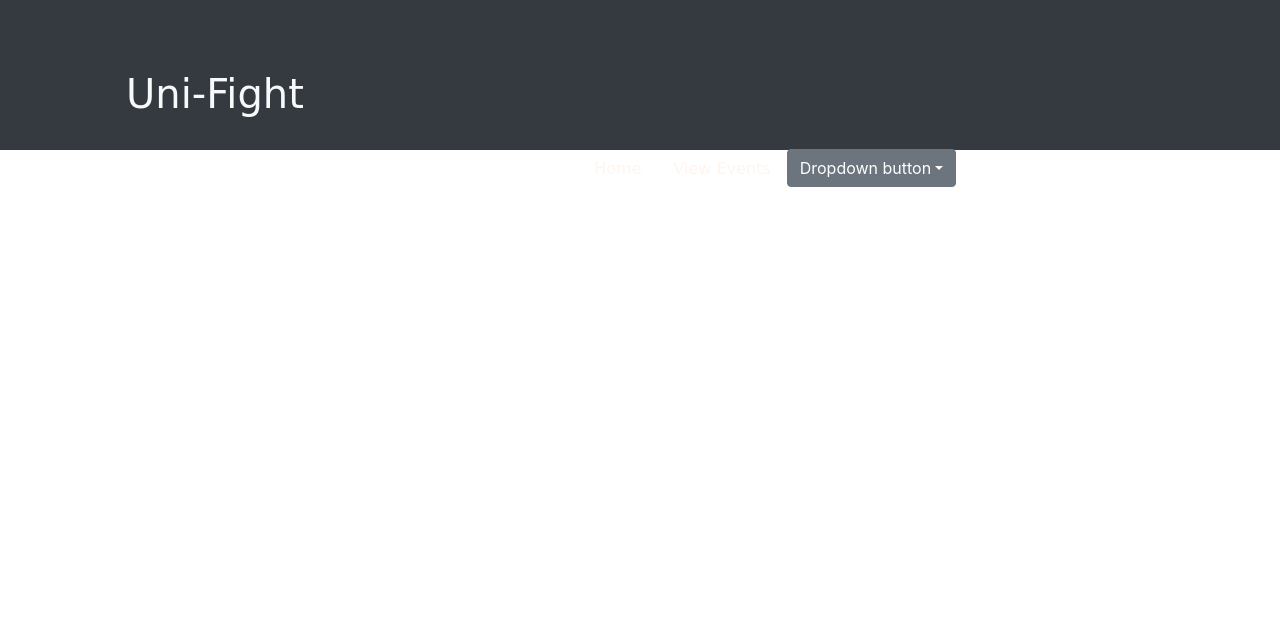
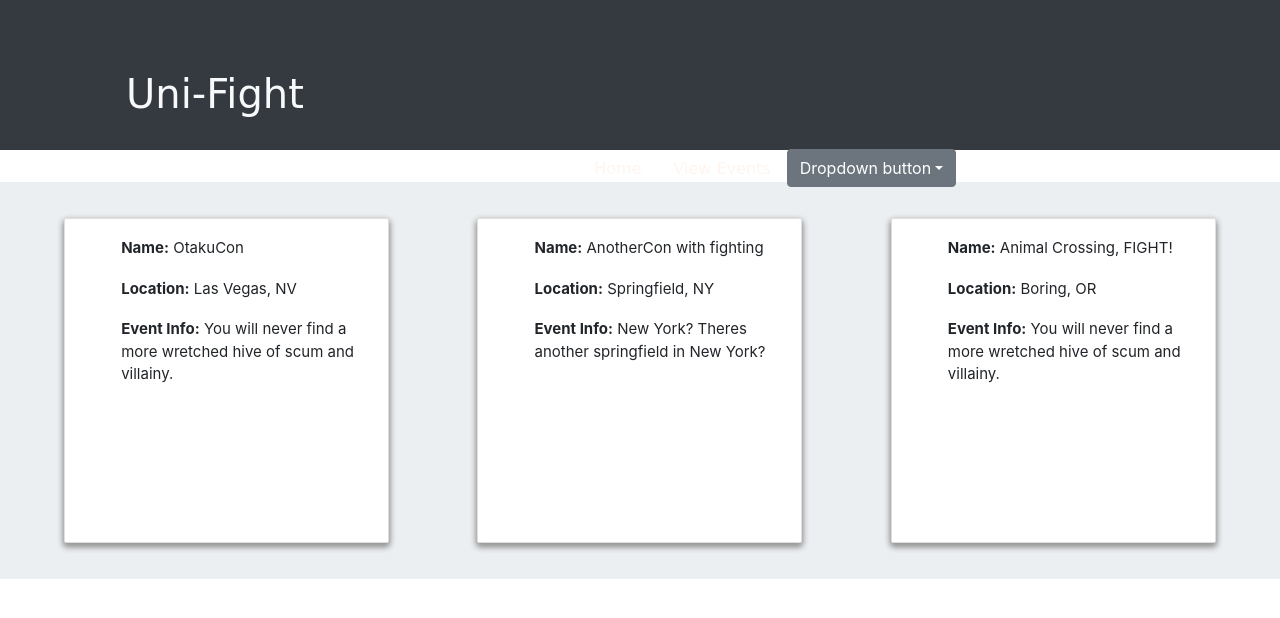
Before and after one commit to fkabir101/uni-fight, a React (Create React App) app: page / in a window 1280 px wide. Shown: the top 618 px of the page. Built offline with nearby package versions, Linux system fonts and the light colour scheme.

Commit message:
eventcards with routing

```diff
--- a/src/App.js
+++ b/src/App.js
@@ -2,6 +2,9 @@ import React, { Component } from 'react';
 import { BrowserRouter as Router, Route, Switch } from "react-router-dom";
 import Form from './components/form/form'
 import Header from "./compnents/header/headerMaine"
+import MainPage from "./components/mainPage/mainPage.js";
+
+
 
 class App extends Component {
   render() {
@@ -11,6 +14,7 @@ class App extends Component {
           <Header />
           <Switch>
             <Route exact path="/create" component={Form}/>
+            <Route exact path="/" component={MainPage}/>
           </Switch>
         </div>
       </Router>
--- /dev/null
+++ b/src/components/EventCards/EventCard.js
@@ -0,0 +1,28 @@
+import React from "react";
+import "./style.css";
+
+function EventCard(props) {
+  console.log(props);
+
+  return (
+    <div className="card">
+      <div className="content">
+        <ul>
+          <li>
+            <strong>Name:</strong> {props.name}
+          </li>
+          <li>
+            <strong>Location:</strong> {props.location}
+          </li>
+          <li>
+            <strong>Event Info:</strong> {props.info}
+          </li>
+        </ul>
+      </div>
+    </div>
+
+  );
+}
+
+
+export default EventCard;
--- /dev/null
+++ b/src/components/EventCards/style.css
@@ -0,0 +1,24 @@
+.card {
+  background: #fff;
+  border-radius: 2px;
+  height: 325px;
+  margin: 1rem;
+  position: relative;
+  width: 325px;
+  box-shadow: 0 3px 6px #999, 0 3px 6px #999;
+  text-align: left;
+}
+
+.card > .content {
+  padding-left: 1rem;
+  padding-right: 1rem;
+  font-size: 15px;
+}
+
+.card > .content > ul {
+  list-style-type: none;
+}
+
+.card > .content > ul > li {
+  margin-top: 18px;
+}
--- /dev/null
+++ b/src/components/Wrapper/index.js
@@ -0,0 +1,8 @@
+import React from "react";
+import "./style.css";
+
+function Wrapper(props) {
+  return <div className="wrapper">{props.children}</div>;
+}
+
+export default Wrapper;
--- /dev/null
+++ b/src/components/Wrapper/style.css
@@ -0,0 +1,11 @@
+.wrapper {
+  padding-top: 50px;
+  background: #ECEFF1;
+  height: 100%;
+  display: flex;
+  flex-flow: row wrap;
+  padding: 20px;
+  justify-content: space-around;
+  align-content: flex-start;
+  overflow: auto;
+}
--- /dev/null
+++ b/src/components/mainPage/mainPage.js
@@ -0,0 +1,24 @@
+import React from 'react';
+import Wrapper from "../Wrapper/index";
+import EventCard from "../EventCards/EventCard";
+import trashData from "../../trashData.json";
+
+
+function MainPage() {
+  return (
+    <Wrapper>
+      {trashData.map(eventData => {
+        return (
+          <EventCard
+          key={eventData.id}
+            name={eventData.eventName}
+            location={eventData.eventLocation}
+            info={eventData.eventInfo}
+          />
+        );
+      })}
+    </Wrapper>
+  );
+}
+
+export default MainPage;
--- /dev/null
+++ b/src/trashData.json
@@ -0,0 +1,20 @@
+[
+  {
+    "id": 1,
+    "eventName": "OtakuCon",
+    "eventLocation": "Las Vegas, NV",
+    "eventInfo": "You will never find a more wretched hive of scum and villainy."
+  },
+  {
+    "id": 2,
+    "eventName": "AnotherCon with fighting",
+    "eventLocation": "Springfield, NY",
+    "eventInfo": "New York? Theres another springfield in New York?"
+  },
+  {
+    "id": 3,
+    "eventName": "Animal Crossing, FIGHT!",
+    "eventLocation": "Boring, OR",
+    "eventInfo": "You will never find a more wretched hive of scum and villainy."
+  }
+]
```
